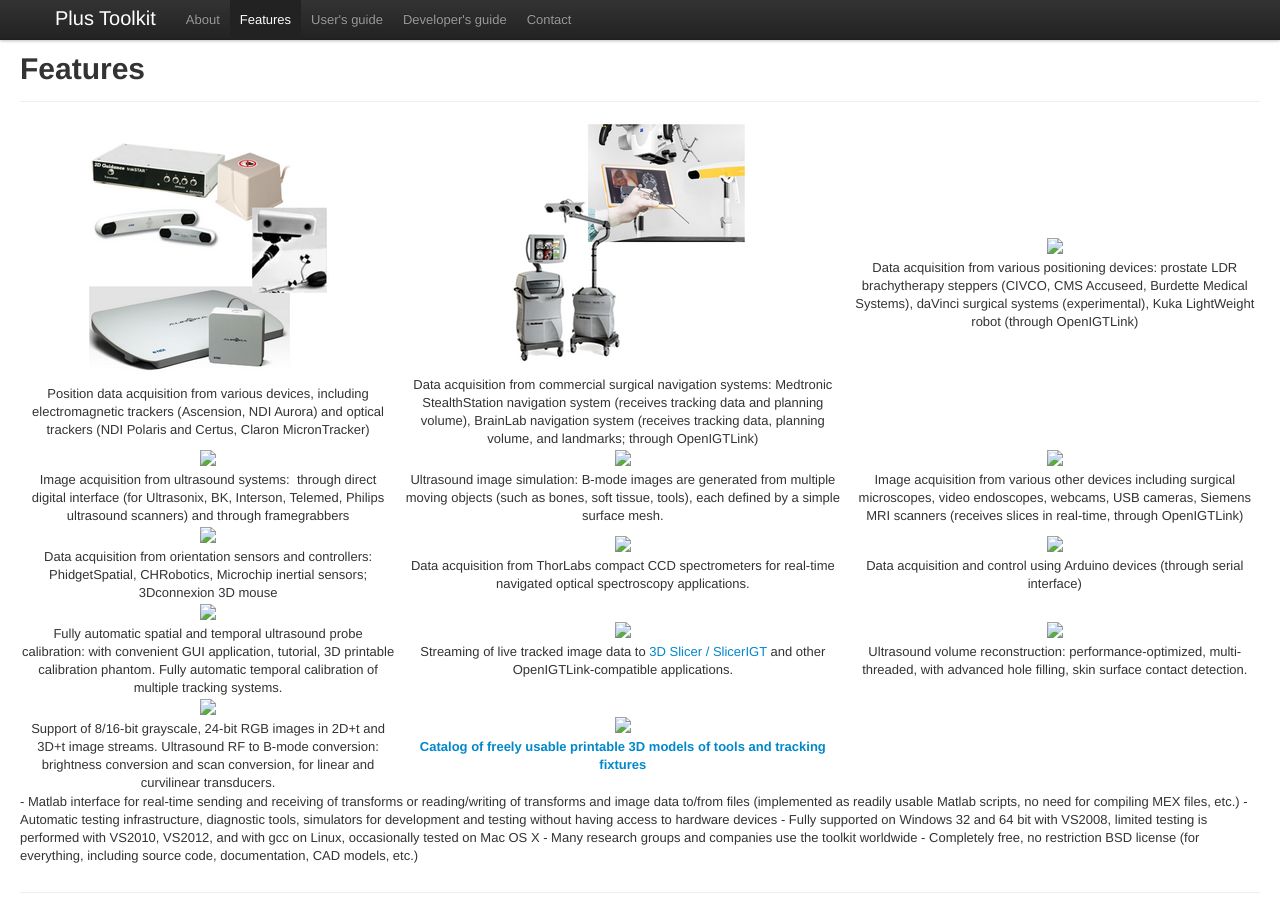
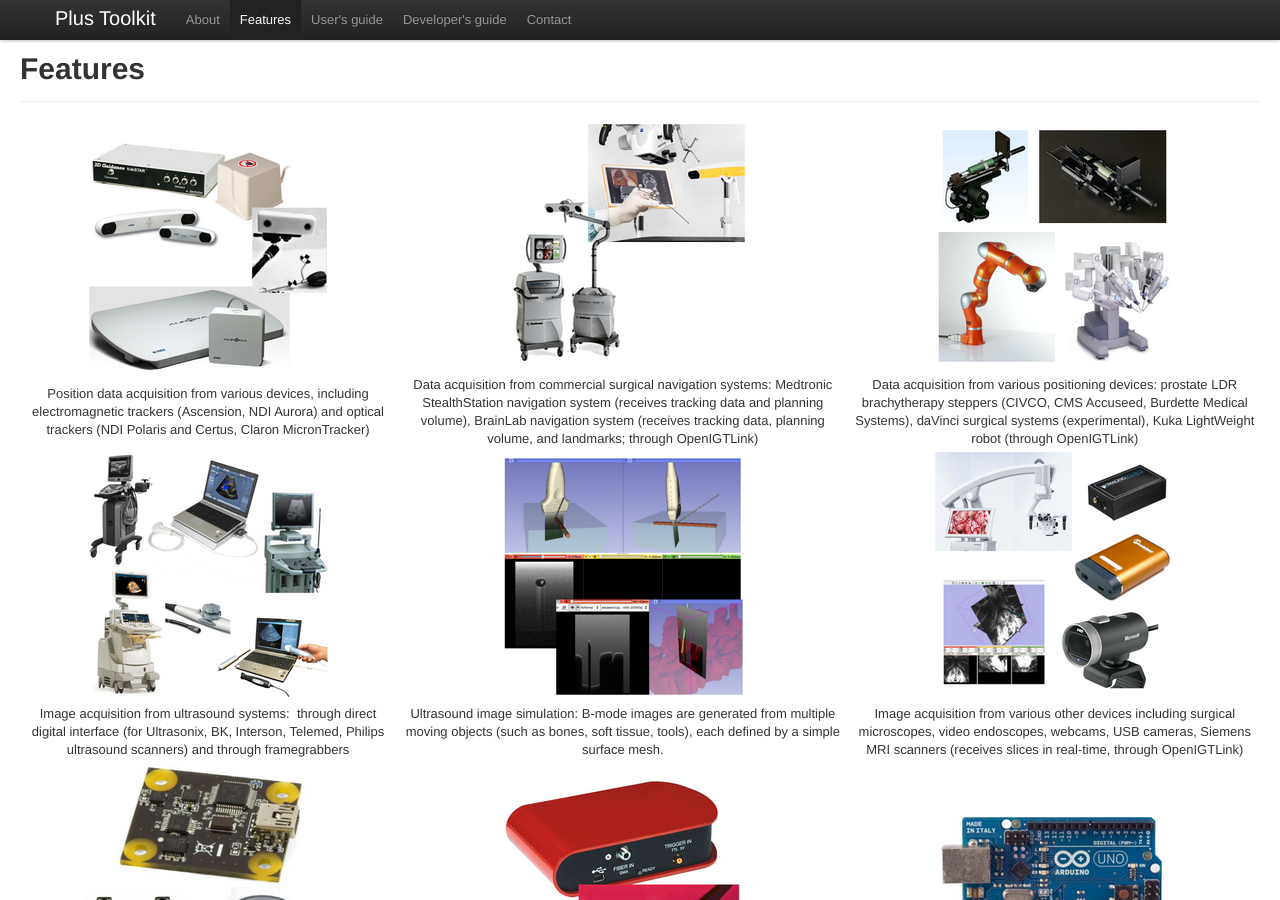
Before and after one commit to PlusToolkit/plustoolkit.github.io, a Jekyll site: the page built from features.md, in a window 1280 px wide and 900 px high. Built offline with Jekyll 4.4.1, drawn with Linux system fonts in a browser that asks for light colours.

Commit message:
fixed image links

```diff
--- a/features.md
+++ b/features.md
@@ -16,48 +16,48 @@
       <td style="text-align: center;"> <img src="{{ site.url }}/assets/images/NavSystems.png" /><br />
         Data acquisition from commercial surgical navigation systems: Medtronic StealthStation navigation system (receives tracking data and planning volume), BrainLab navigation system (receives tracking data, planning volume, and landmarks; through OpenIGTLink)
       </td>
-      <td style="text-align: center;"> <img src="{ site.url }}/assets/images/PositioningDevices.png" /><br />
+      <td style="text-align: center;"> <img src="{{ site.url }}/assets/images/PositioningDevices.png" /><br />
         Data acquisition from various positioning devices: prostate LDR brachytherapy steppers (CIVCO, CMS Accuseed, Burdette Medical Systems), daVinci surgical systems (experimental), Kuka LightWeight robot (through OpenIGTLink)
       </td>
     </tr>
     <tr>
-      <td style="text-align: center;"><img src="{ site.url }}/assets/images/Ultrasound.png" /><br />
+      <td style="text-align: center;"><img src="{{ site.url }}/assets/images/Ultrasound.png" /><br />
         Image acquisition from ultrasound systems: &nbsp;through direct digital interface (for Ultrasonix, BK, Interson, Telemed, Philips ultrasound scanners) and through framegrabbers
       </td>
-      <td style="text-align: center;"><img src="{ site.url }}/assets/images/UsSimulator.png" /><br />
+      <td style="text-align: center;"><img src="{{ site.url }}/assets/images/UsSimulator.png" /><br />
         Ultrasound image simulation: B-mode images are generated from multiple moving objects (such as bones, soft tissue, tools), each defined by a simple surface mesh.
       </td>
-      <td style="text-align: center;"><img src="{ site.url }}/assets/images/ImagingDevices.png" /><br />
+      <td style="text-align: center;"><img src="{{ site.url }}/assets/images/ImagingDevices.png" /><br />
         Image acquisition from various other devices including surgical microscopes, video endoscopes, webcams, USB cameras, Siemens MRI scanners (receives slices in real-time, through OpenIGTLink)
       </td>
     </tr>
     <tr>
-      <td style="text-align: center;"><img src="{ site.url }}/assets/images/Imu.png" /><br />
+      <td style="text-align: center;"><img src="{{ site.url }}/assets/images/Imu.png" /><br />
         Data acquisition from orientation sensors and controllers: PhidgetSpatial, CHRobotics, Microchip inertial sensors; 3Dconnexion 3D mouse
       </td>
-      <td style="text-align: center;"><img src="{ site.url }}/assets/images/Spectrometer.png" /><br />
+      <td style="text-align: center;"><img src="{{ site.url }}/assets/images/Spectrometer.png" /><br />
         Data acquisition from ThorLabs compact CCD spectrometers for real-time navigated optical spectroscopy applications.
       </td>
-      <td style="text-align: center;"><img src="{ site.url }}/assets/images/Arduino.png" /><br />
+      <td style="text-align: center;"><img src="{{ site.url }}/assets/images/Arduino.png" /><br />
         Data acquisition and control using Arduino devices (through serial interface)
       </td>
     </tr>
     <tr>
-      <td style="text-align: center;"><img src="{ site.url }}/assets/images/fCal.png" /><br />
+      <td style="text-align: center;"><img src="{{ site.url }}/assets/images/fCal.png" /><br />
         Fully automatic spatial and temporal ultrasound probe calibration: with convenient GUI application, tutorial, 3D printable calibration phantom. Fully automatic temporal calibration of multiple tracking systems.
       </td>
-      <td style="text-align: center;"><img src="{ site.url }}/assets/images/PlusServer.png" /><br />
+      <td style="text-align: center;"><img src="{{ site.url }}/assets/images/PlusServer.png" /><br />
         Streaming of live tracked&nbsp;image data to <a href="http://www.slicerigt.org">3D Slicer / SlicerIGT</a> and other OpenIGTLink-compatible applications.
       </td>
-      <td style="text-align: center;"><img src="{ site.url }}/assets/images/VolRec.png" /><br />
+      <td style="text-align: center;"><img src="{{ site.url }}/assets/images/VolRec.png" /><br />
         Ultrasound volume reconstruction: performance-optimized, multi-threaded, with advanced hole filling, skin surface contact detection.
       </td>
     </tr>
     <tr>
-      <td style="text-align: center;"><img src="{ site.url }}/assets/images/4dUs.png" /><br />
+      <td style="text-align: center;"><img src="{{ site.url }}/assets/images/4dUs.png" /><br />
         Support of 8/16-bit grayscale, 24-bit RGB images in 2D+t and 3D+t image streams.  Ultrasound RF to B-mode conversion: brightness conversion and scan conversion, for linear and curvilinear transducers.
       </td>
-      <td style="text-align: center;"><img src="{ site.url }}/assets/images/ModelCatalog.png" /><br />
+      <td style="text-align: center;"><img src="{{ site.url }}/assets/images/ModelCatalog.png" /><br />
         <a href="http://perk-software.cs.queensu.ca/plus/doc/nightly/modelcatalog/"><strong>Catalog of freely usable printable 3D models of tools and tracking fixtures </strong></a>
       </td>
       <td style="text-align: center;">&nbsp;</td>
```
